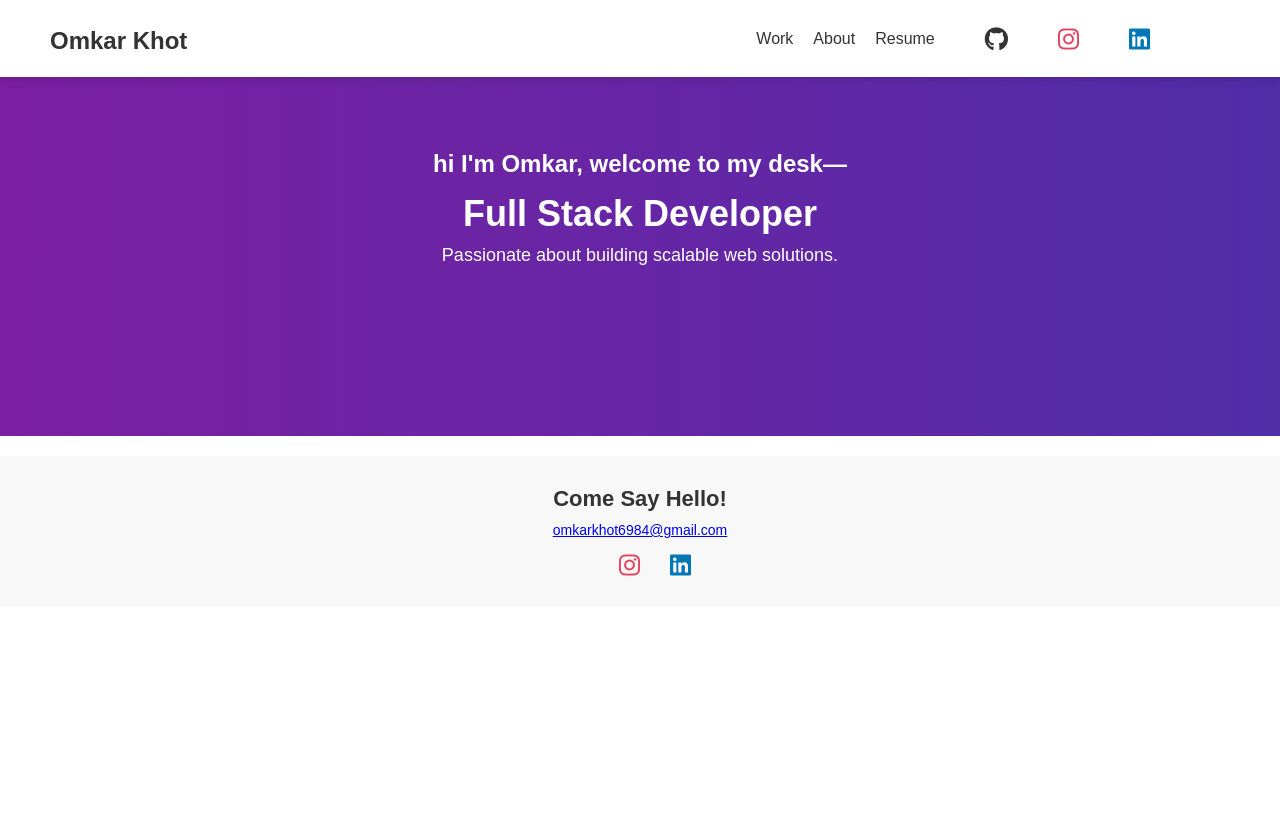
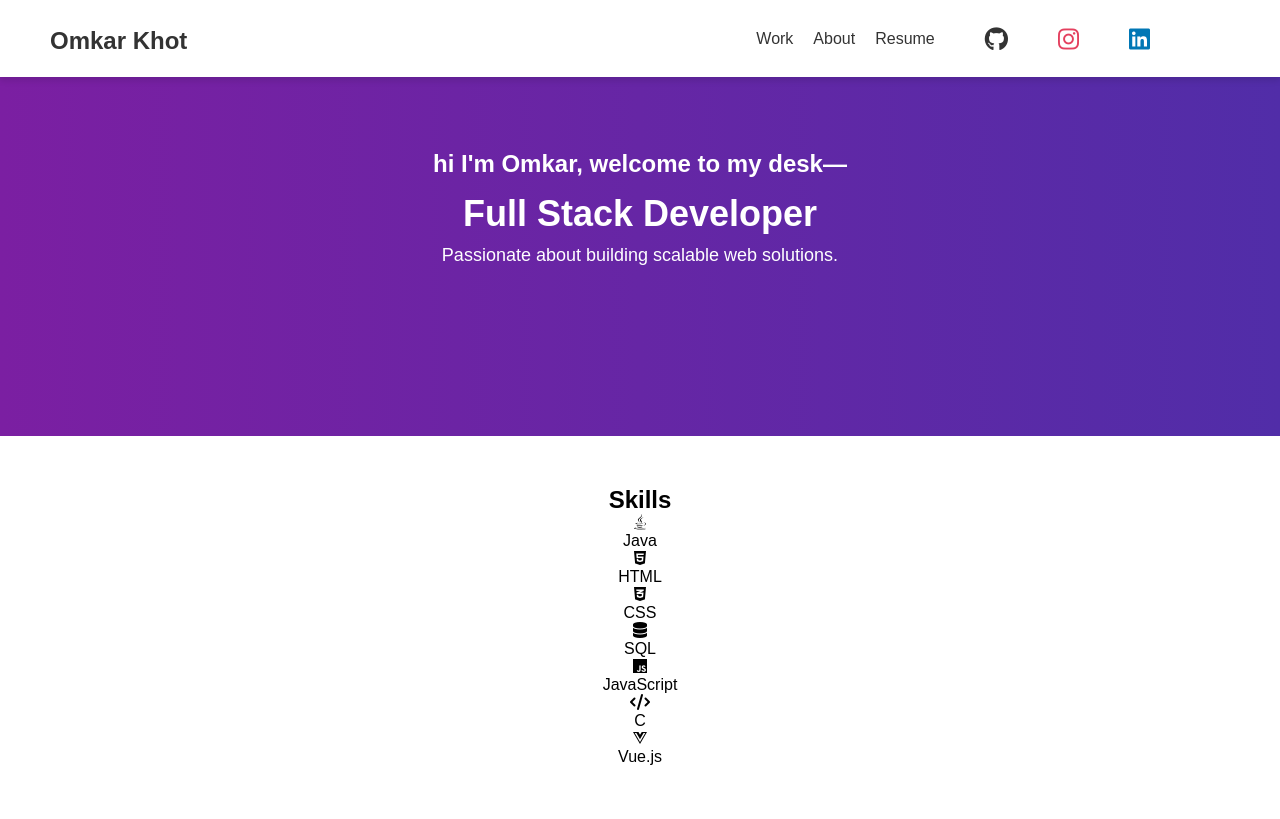
Before and after one commit to Omkarkhot1010/portfolio, a plain HTML site: page index.html in a window 1280 px wide. Shown: the top 819 px of the page. Drawn offline with Linux system fonts and the light colour scheme.

Commit message:
Update index.html

```diff
--- a/index.html
+++ b/index.html
@@ -13,7 +13,7 @@
 </head>
 <body>
 
-    <!-- Header Section (Now Persistent Across Pages) -->
+    <!-- Header Section -->
     <header>
         <h1>
             <a href="index.html">Omkar Khot</a>
@@ -22,23 +22,17 @@
             <ul class="nav-menu">
                 <li><a href="work.html">Work</a></li>
                 <li><a href="about.html">About</a></li>
-                <li><a href="Omkar Khot-Resume.pdf" target="_blank">Resume</a></li>
-
-                <!-- GitHub Icon -->
+                <li><a href="C:\Users\omkar\Desktop\Omkar Khot-Resume.pdf" target="_blank">Resume</a></li>
                 <li>
                     <a href="https://github.com/Omkarkhot1010" target="_blank" class="social-icon github-icon">
                         <i class="fa-brands fa-github"></i>
                     </a>
                 </li>
-
-                <!-- Instagram Icon -->
                 <li>
                     <a href="https://www.instagram.com/_omkar__khot/" target="_blank" class="social-icon insta-icon">
                         <i class="fa-brands fa-instagram"></i>
                     </a>
                 </li>
-
-                <!-- LinkedIn Icon -->
                 <li>
                     <a href="https://www.linkedin.com/in/omkar-khot-206799204/" target="_blank" class="social-icon linkedin-icon">
                         <i class="fa-brands fa-linkedin"></i>
@@ -55,7 +49,44 @@
         <p>Passionate about building scalable web solutions.</p>
     </section>
 
-    <!-- Footer (Now Persistent Across Pages) -->
+    <!-- Skills Section -->
+    <section class="skills">
+        <h2>Skills</h2>
+        <div class="skills-container">
+            <div class="skill-card">
+                <i class="fa-brands fa-java"></i>
+                <p>Java</p>
+            </div>
+            <div class="skill-card">
+                <i class="fa-brands fa-html5"></i>
+                <p>HTML</p>
+            </div>
+            <div class="skill-card">
+                <i class="fa-brands fa-css3-alt"></i>
+                <p>CSS</p>
+            </div>
+            <div class="skill-card">
+                <i class="fa-solid fa-database"></i>
+                <p>SQL</p>
+            </div>
+            <div class="skill-card">
+                <i class="fa-brands fa-js"></i>
+                <p>JavaScript</p>
+            </div>
+            <div class="skill-card">
+                <i class="fa-solid fa-code"></i>
+                <p>C</p>
+            </div>
+            <div class="skill-card">
+                <i class="fa-brands fa-vuejs"></i>
+                <p>Vue.js</p>
+            </div>
+        </div>
+    </section>
+
+
+
+    <!-- Footer -->
     <footer>
         <h3>Come Say Hello!</h3>
         <p class="email">
@@ -71,5 +102,6 @@
         </div>
     </footer>
 
+
 </body>
 </html>
```
